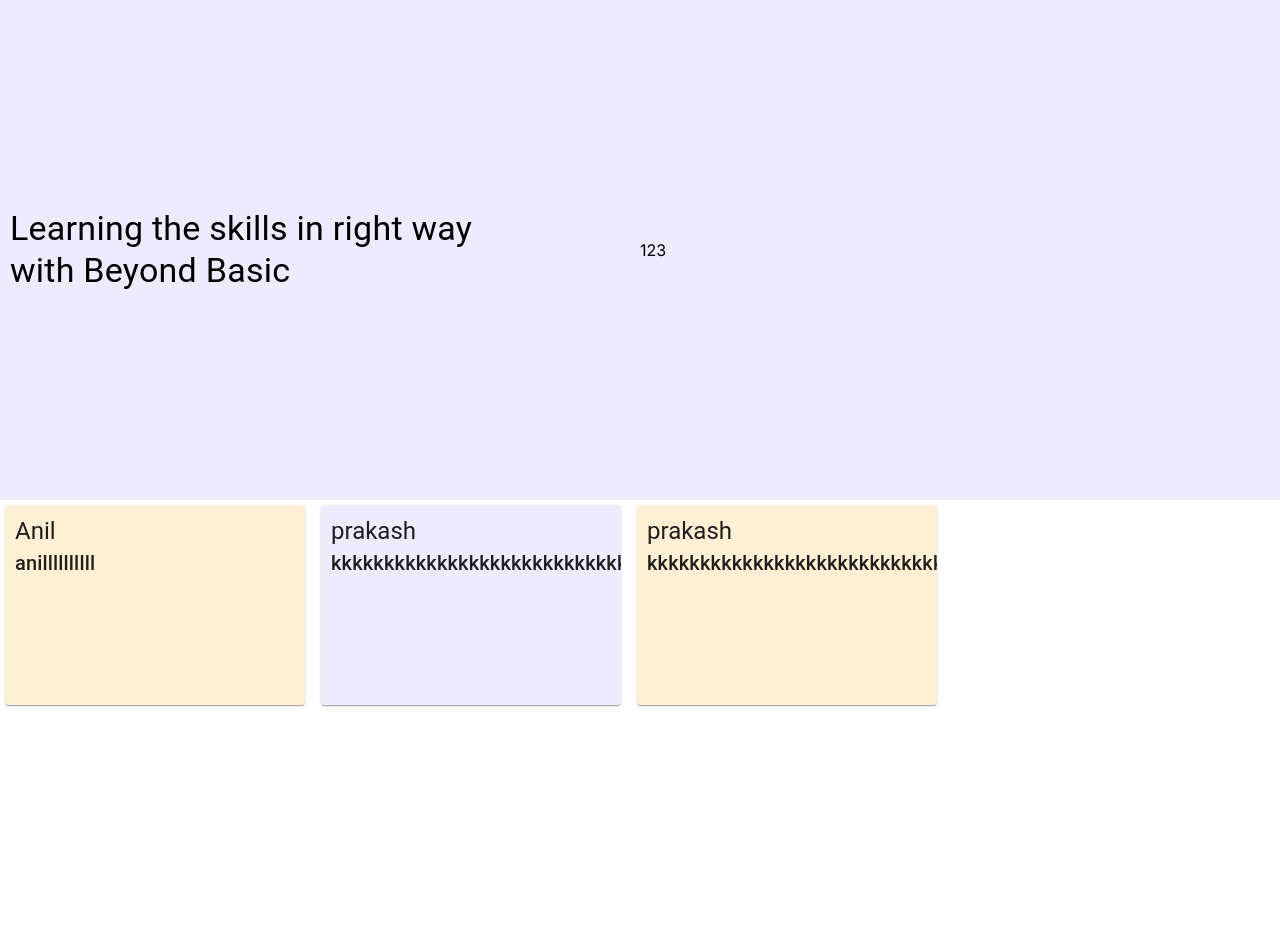
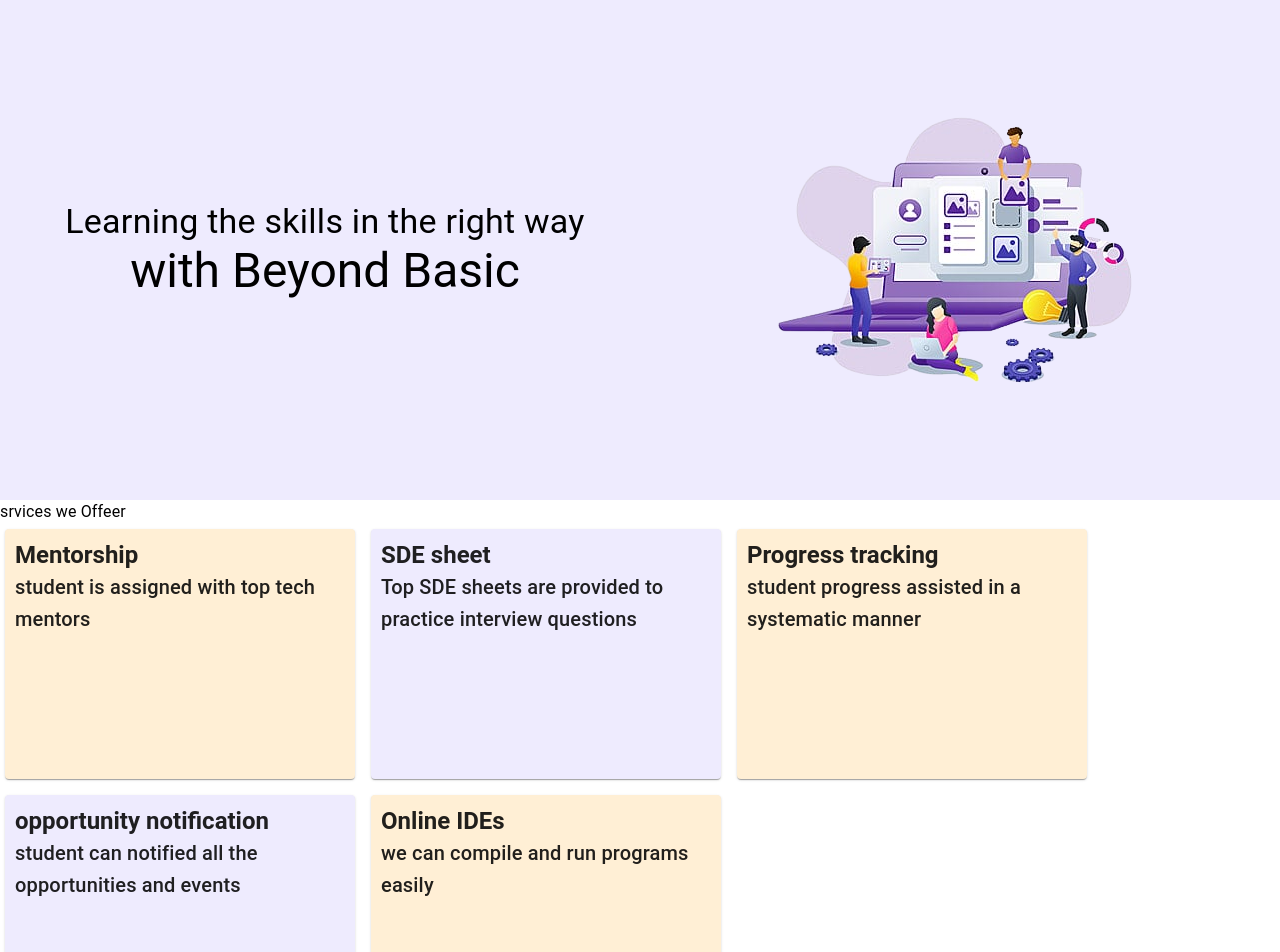
Before and after one commit to vamsiwillbe/Density-Exchange, a Next.js app: page / in a window 1280 px wide. Shown: the top 952 px of the page. Before the commit the page ends 800 px from the top, so only its background shows below. Built offline with nearby package versions, Linux system fonts and the light colour scheme.

Commit message:
first comment to

```diff
--- /dev/null
+++ b/src/app/aboutus/About.css
@@ -0,0 +1,36 @@
+/* Your CSS file (e.g., About.css) */
+.about-container {
+    display: flex;
+    flex-direction: column;
+    align-items: center;
+  }
+
+  .text-fade-in {
+    opacity: 0;
+    animation: fadeIn 1s ease forwards;
+  }
+
+  .slide-in-text {
+    opacity: 0;
+    animation: slideIn 1s ease forwards;
+  }
+
+  @keyframes fadeIn {
+    from {
+      opacity: 0;
+    }
+    to {
+      opacity: 1;
+    }
+  }
+
+  @keyframes slideIn {
+    from {
+      transform: translateX(-100%);
+      opacity: 0;
+    }
+    to {
+      transform: translateX(0);
+      opacity: 1;
+    }
+  }
--- a/src/app/aboutus/AboutUs.js
+++ b/src/app/aboutus/AboutUs.js
@@ -1,16 +1,21 @@
 import React from 'react'
 import {Grid,Typography} from '@mui/material'
+import './About.css';
 const AboutUs = () => {
   return (
     <>
     <Grid  style={{height:'500px',backgroundColor:'#EEEBFE',padding:'10px'}} container alignItems="center" justifyContent="center">
 
         <Grid xs={12} md={6} lg={6} item>
-            <Typography variant='h4'>Learning the skills in right way </Typography>
-            <Typography variant='h4'>with Beyond Basic</Typography>
+        <div className="about-container">
+        <Typography variant='h4' className="text-fade-in">Learning the skills in the right way</Typography>
+        <Typography variant='h3' className="text-fade-in">
+          with <span className="slide-in-text">Beyond Basic</span>
+        </Typography>
+      </div>
         </Grid>
-        <Grid xs={12} md={6} lg={6} item>
-            123
+        <Grid container xs={12} md={6} lg={6} item justifyContent="center" alignItems="center">
+          <img src="About.png" alt="About Image"  />
         </Grid>
     </Grid>
 
--- /dev/null
+++ b/src/app/contactus/Contactus.js
@@ -0,0 +1,22 @@
+import React from 'react'
+import {Grid,Card,Typography} from '@mui/material'
+const Contactus = () =>{
+    return (
+        <>
+        <Grid  style={{height:'500px',backgroundColor:'#EEEBFE',padding:'10px'}} container alignItems="center" justifyContent="center">
+
+            <Grid xs={12} md={6} lg={6} item>
+                <img src="logo.png" alt="logo" />
+            </Grid>
+            <Grid container xs={12} md={6} lg={6} item justifyContent="center" alignItems="center">
+              123
+
+            </Grid>
+        </Grid>
+
+        </>
+    )
+
+}
+
+export default Contactus
--- a/src/app/page.tsx
+++ b/src/app/page.tsx
@@ -4,13 +4,15 @@
 import Link from 'next/link';
 import AboutUs from './aboutus/AboutUs'
 import ServiceWeOffer from '../servicesweoffer/ServiceWeOffer'
+import Contactus from './contactus/Contactus'
 
 export default function Home() {
   return (
     <main >
+      <AboutUs/>
 
-      <AboutUs/>
       <ServiceWeOffer/>
+      <Contactus/>
 
     </main>
   )
--- a/src/servicesweoffer/CardOfServices.js
+++ b/src/servicesweoffer/CardOfServices.js
@@ -10,8 +10,15 @@
     {
     CardsData.map((item ,index)=>{
         return (
-            <Card style={{width:'300px',height:'200px',padding:'10px',backgroundColor:index%2==0?'#FFEFD5':'#EEEBFE'}}>
-            <Typography variant='h5'>{item?.heading}</Typography>
+          <Card
+          style={{
+            width: '350px', // Increase the width to your preferred size
+            height: '250px', // Increase the height to your preferred size
+            padding: '10px',
+            backgroundColor: index % 2 === 0 ? '#FFEFD5' : '#EEEBFE',
+          }}
+        >
+            <Typography variant='h5' style={{ fontWeight: 'bold' }}>{item?.heading}</Typography>
             <Typography variant='h6'>{item?.content}</Typography>
 
             </Card>
--- a/src/servicesweoffer/ServiceWeOffer.js
+++ b/src/servicesweoffer/ServiceWeOffer.js
@@ -1,27 +1,37 @@
 import React from 'react'
 
+
 import CardOfServices from './CardOfServices'
+import { Typography } from '@mui/material'
 
  const ServiceWeOffer = () => {
     const CardsData=[
         {
-            heading:'Anil',
-            content:'anillllllllll'
+            heading:'Mentorship',
+            content:'student is assigned with top tech  mentors'
         },
         {
-            heading:'prakash',
-            content:'kkkkkkkkkkkkkkkkkkkkkkkkkkkkkkkkkkkkkkkkkkkkkkkkk'
+            heading:'SDE sheet',
+            content:'Top SDE sheets are provided to practice interview questions '
         },
         {
-            heading:'prakash',
-            content:'kkkkkkkkkkkkkkkkkkkkkkkkkkkkkkkkkkkkkkkkkkkkkkkkkkkkkkkkkkkkkkkkkkkkkkkkkkkkkkkkkkkkkkkkk'
-        }
+            heading:'Progress tracking',
+            content:'student progress assisted in a systematic manner'
+        },
+        {
+            heading:'opportunity notification ',
+            content:'student can notified all the opportunities and events'
+        },
+        {
+            heading:'Online IDEs ',
+            content:'we can compile and run programs easily'
+        },
     ]
   return (
-    <div>
-
+    <>
+        <Typography >srvices we Offeer</Typography>
         <CardOfServices CardsData={CardsData}/>
-    </div>
+    </>
   )
 }
 
```
Also changed, not shown: public/About.png (added), public/logo.png (added), src/app/contactus/Contactus.css (added).
